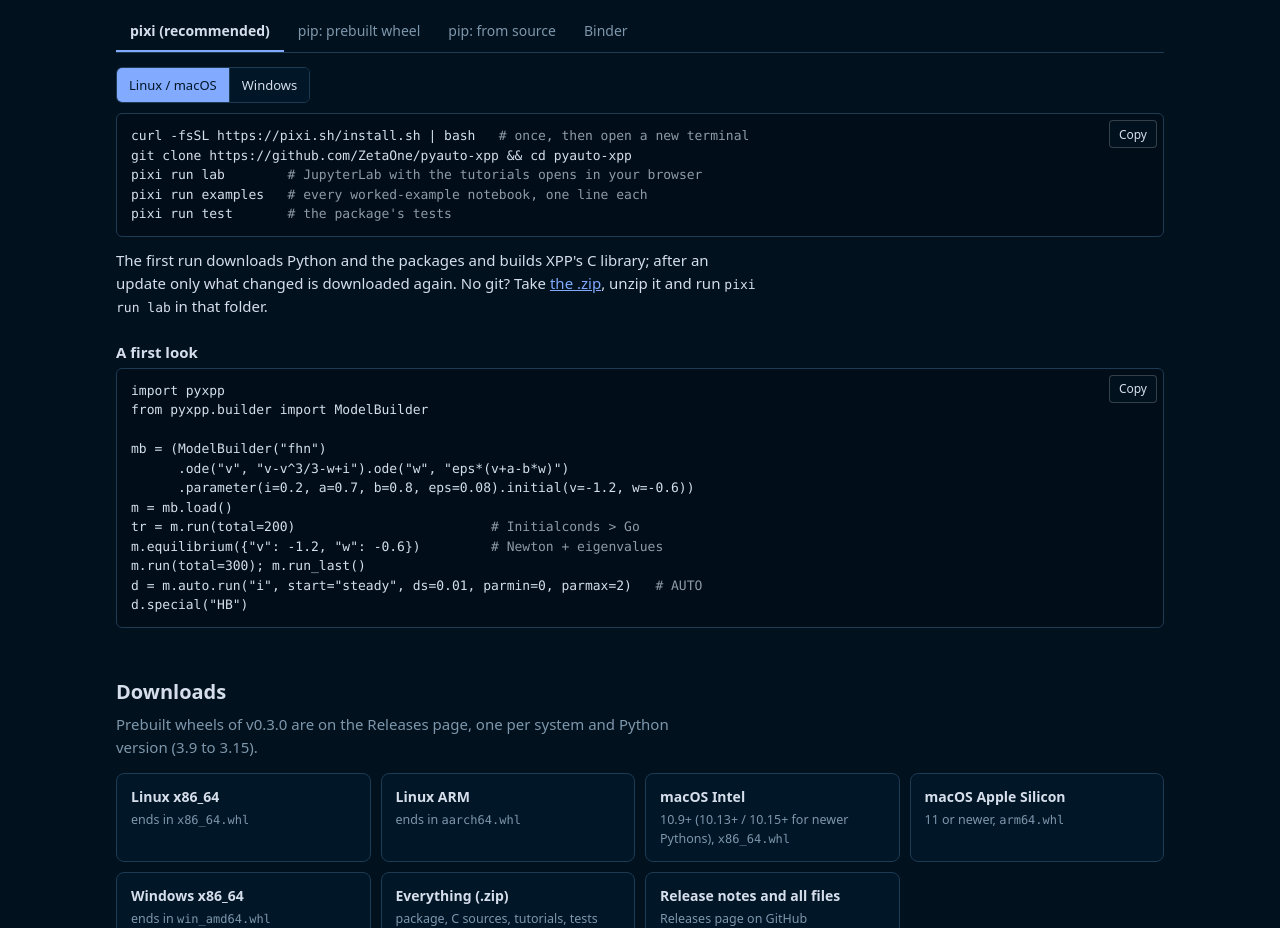
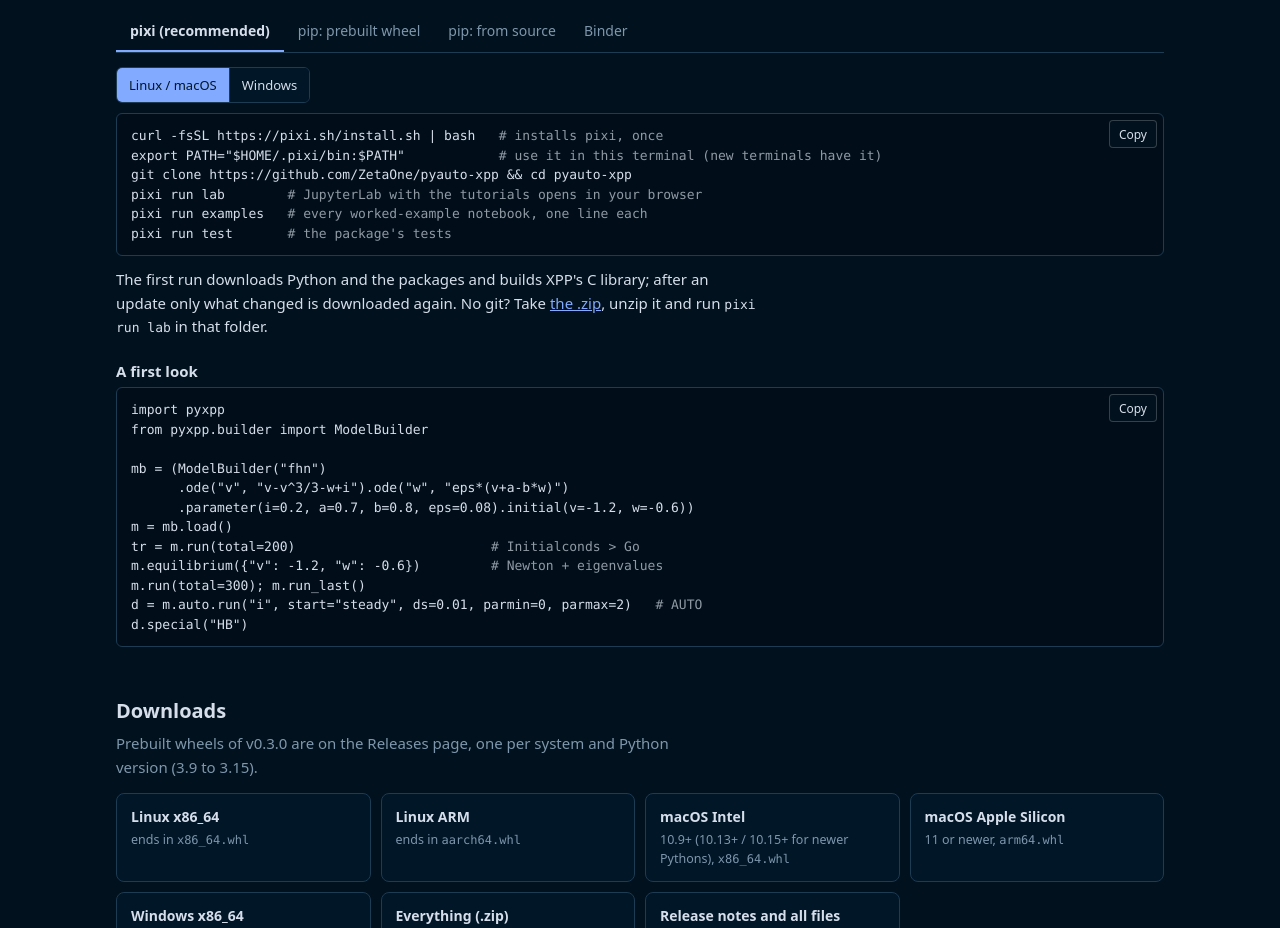
Before and after one commit to ZetaOne/pyauto-xpp, a plain HTML site: page site/index.html in a window 1280 px wide. Shown: the part 1343-2271 px from the top of the page. Drawn offline with Linux system fonts and the light colour scheme.

Commit message:
Quick start: pixi is usable in the same terminal right after installing it
The pixi installer adds ~/.pixi/bin to PATH only for new terminals, so pasting the
whole quick-start block failed with 'pixi: command not found'. An export line after
the installer fixes that, on the page and in the README.

Co-Authored-By: Claude Opus 5.5 <noreply@anthropic.com>

```diff
--- a/site/index.html
+++ b/site/index.html
@@ -611,7 +611,8 @@ footer .row a { color: var(--fg); display: inline-block; padding: 8px 4px }
         <button data-os="unix" aria-pressed="true">Linux / macOS</button><button data-os="win" aria-pressed="false">Windows</button>
       </div>
       <div data-for="unix">
-        <div class="code"><pre><code>curl -fsSL https://pixi.sh/install.sh | bash   <span class="c"># once, then open a new terminal</span>
+        <div class="code"><pre><code>curl -fsSL https://pixi.sh/install.sh | bash   <span class="c"># installs pixi, once</span>
+export PATH="$HOME/.pixi/bin:$PATH"            <span class="c"># use it in this terminal (new terminals have it)</span>
 git clone https://github.com/ZetaOne/pyauto-xpp &amp;&amp; cd pyauto-xpp
 pixi run lab        <span class="c"># JupyterLab with the tutorials opens in your browser</span>
 pixi run examples   <span class="c"># every worked-example notebook, one line each</span>
```
Also changed, not shown: README.md.
